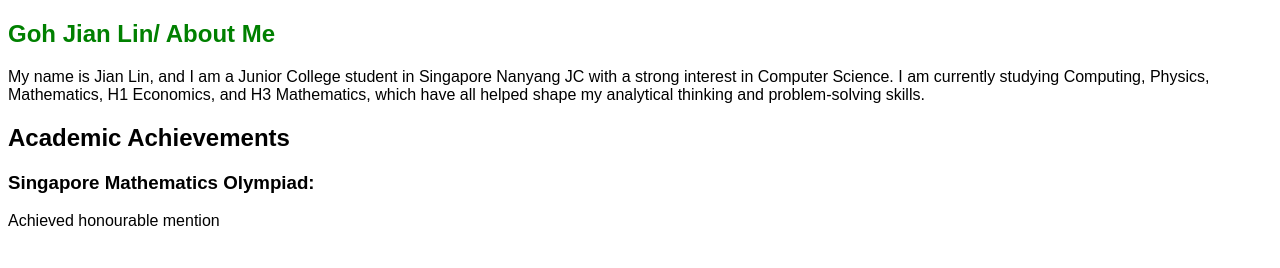
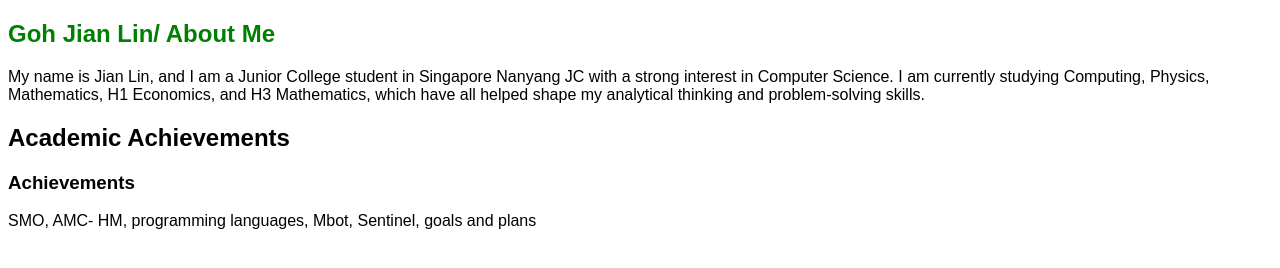
Before and after one commit to GohJianLin/GohJianLin.github.io, a plain HTML site: page index.html in a window 1280 px wide. Drawn offline with Linux system fonts and the light colour scheme.

Commit message:
Update index.html

```diff
--- a/index.html
+++ b/index.html
@@ -41,8 +41,7 @@
       Use Google / ChatGPT to determine which is the most semantically appropriate element tag to use for each type of content:
       paragraph text, bulleted/numbered lists, tables, images, separators, ...
       -->
-      <h3> Singapore Mathematics Olympiad: </h3>
-      <p> Achieved honourable mention </p>
+      <h3> Achievements </h3>      <p> SMO, AMC- HM, programming languages, Mbot, Sentinel, goals and plans</p>
     </section>
 
     <!-- Add more sections for your remaining headers -->
```
